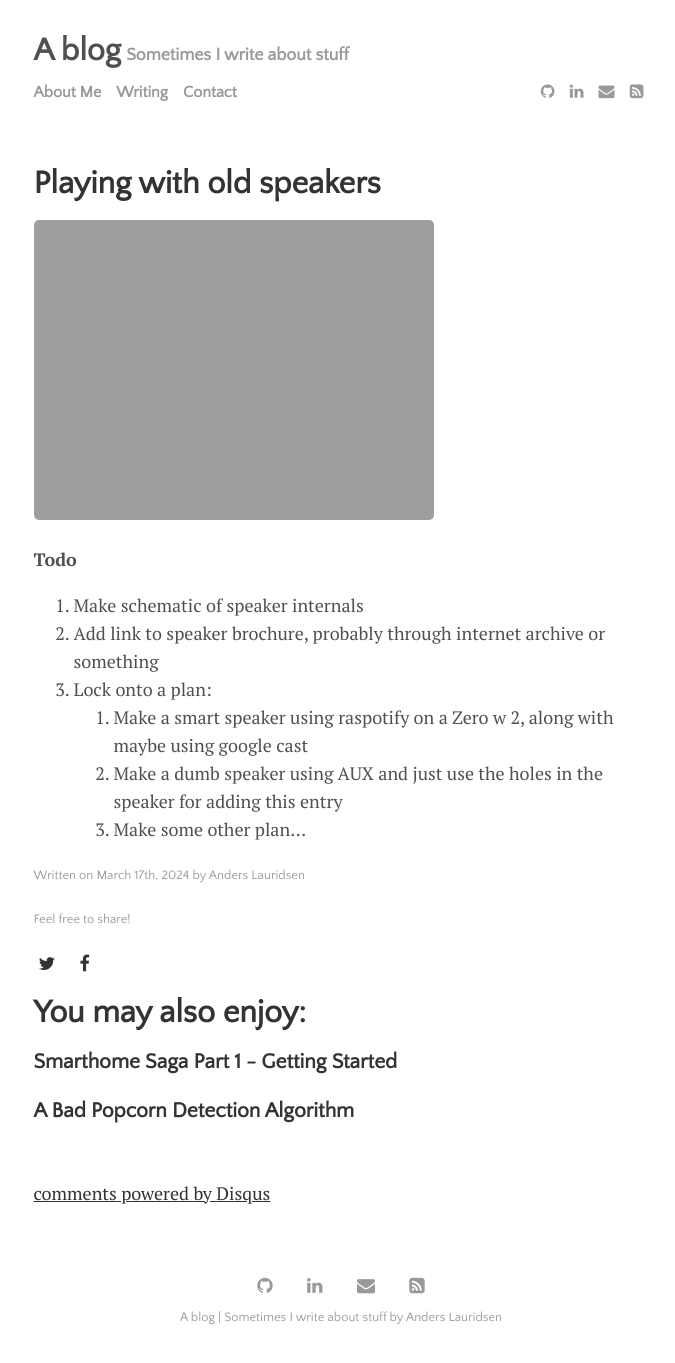
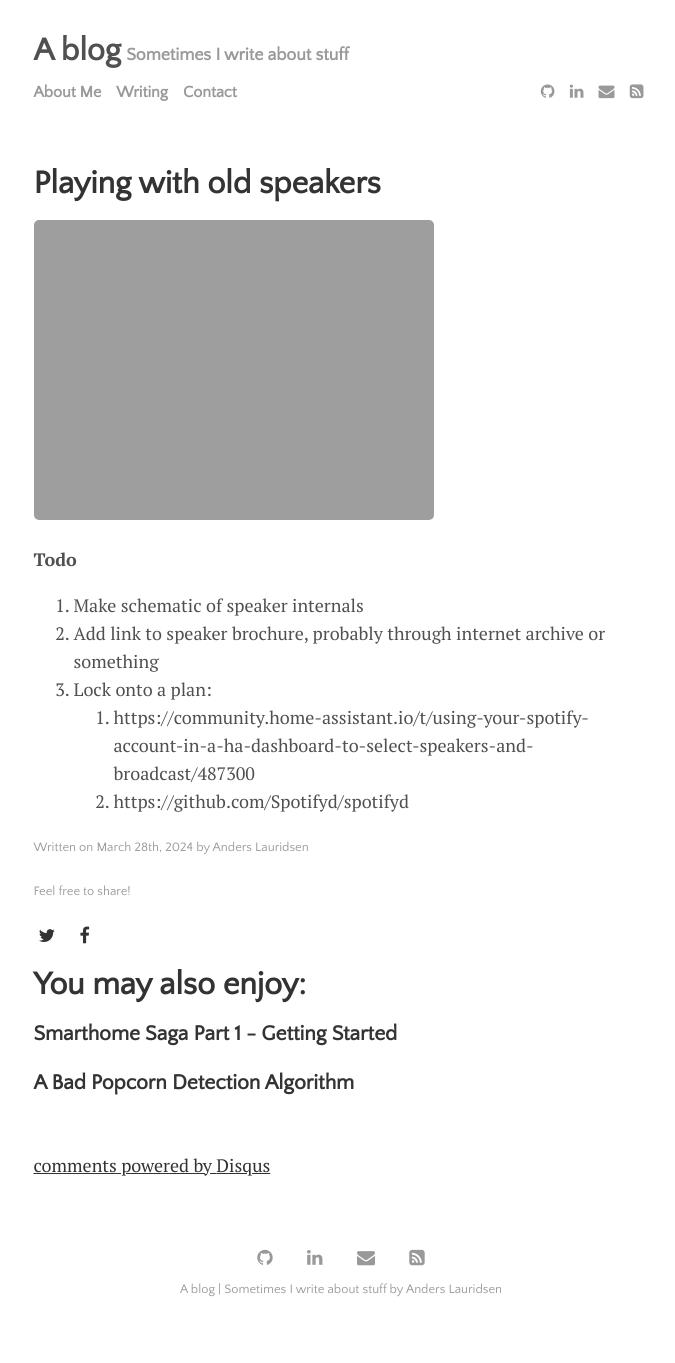
Before and after one commit to ahll19/ahll19.github.io, a Jekyll site: the page built from docs/_posts/2024-03-28-playing_with_speakerd.md, in a window 1280 px wide. Shown: the whole page, without its empty margins (299-974 px from the left). Built offline with Jekyll 4.4.1, drawn with Linux system fonts in a browser that asks for light colours; comment, search, counter and statistics services are not loaded; after the commit the page ends 1335 px from its top, so only the background shows below that.

Commit message:
found some cool links

```diff
--- a/docs/_posts/2024-03-17-playing_with_speakerd.md
+++ b/docs/_posts/2024-03-28-playing_with_speakerd.md
@@ -11,6 +11,5 @@ image: posts/2024-03-17/placeholder.jpg
 1. Make schematic of speaker internals
 2. Add link to speaker brochure, probably through internet archive or something
 3. Lock onto a plan:
-   1. Make a smart speaker using raspotify on a Zero w 2, along with maybe using google cast
-   2. Make a dumb speaker using AUX and just use the holes in the speaker for adding this entry
-   3. Make some other plan...
+   1. https://community.home-assistant.io/t/using-your-spotify-account-in-a-ha-dashboard-to-select-speakers-and-broadcast/487300
+   2. https://github.com/Spotifyd/spotifyd
```
